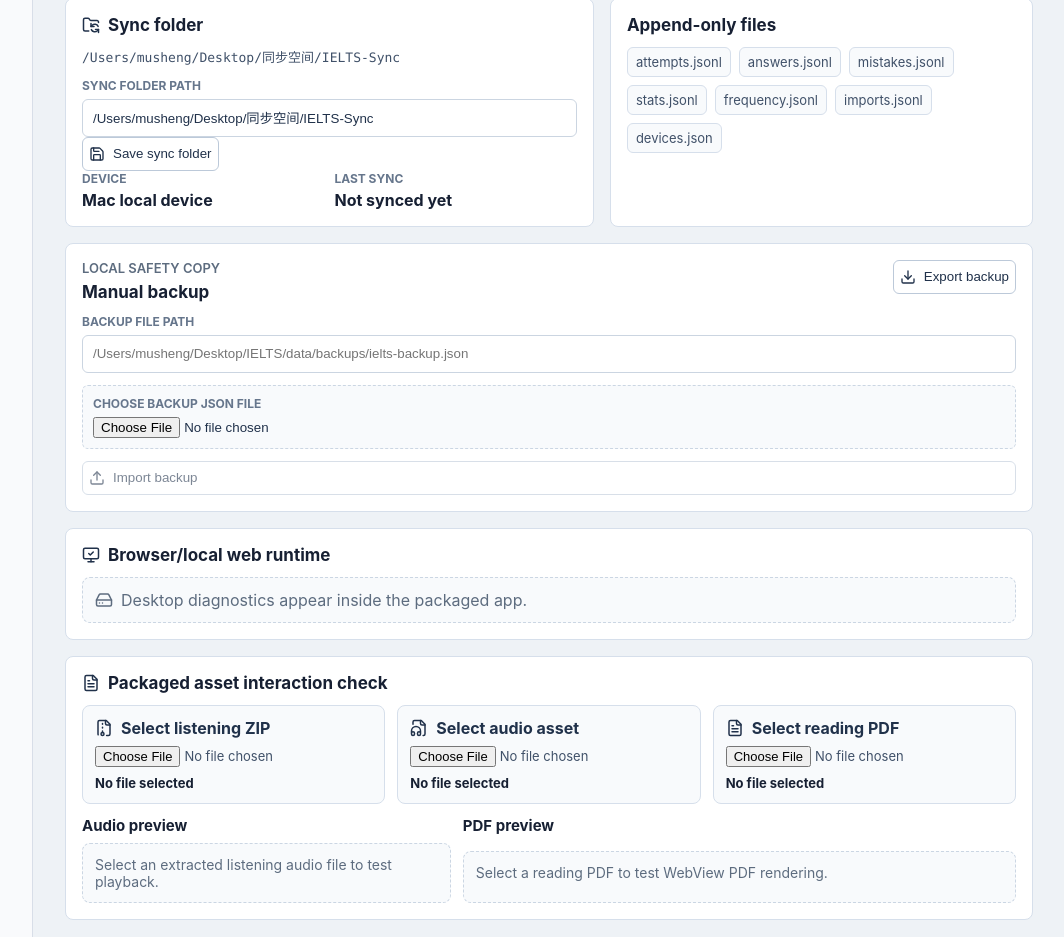
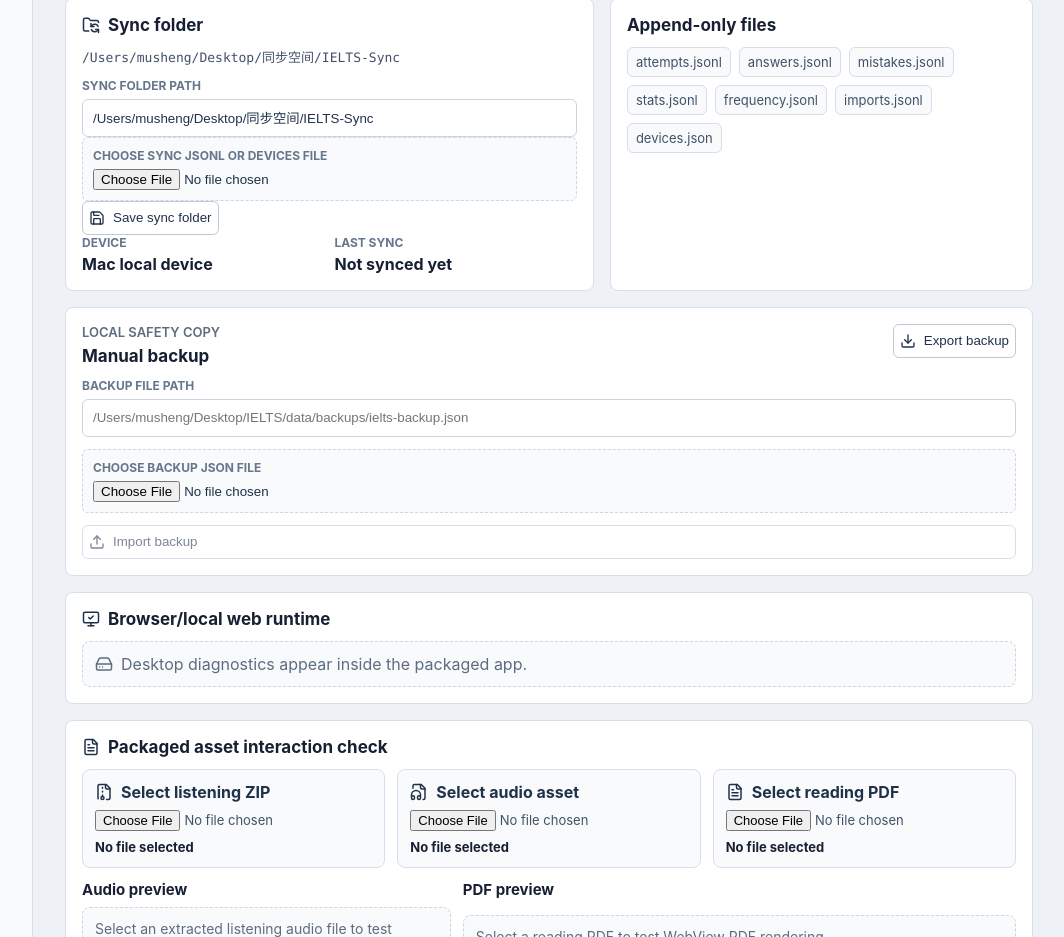
Before and after one commit to 929029376/IELTS, a React (Vite) app in the folder apps/web/: page / in a window 1280 px wide. Shown: the part 2800-3737 px from the top of the page, without its empty margins (215-1279 px from the left). Built offline with nearby package versions, Linux system fonts and the light colour scheme; no server answers.

Commit message:
feat: add sync folder file picker control

```diff
--- a/apps/web/src/app/app.css
+++ b/apps/web/src/app/app.css
@@ -1106,6 +1106,7 @@ h1 {
 
 .backup-path-control,
 .backup-file-picker,
+.sync-folder-file-picker,
 .sync-path-control {
   display: grid;
   gap: 6px;
@@ -1113,6 +1114,7 @@ h1 {
 
 .backup-path-control span,
 .backup-file-picker span,
+.sync-folder-file-picker span,
 .sync-path-control span {
   color: #66768c;
   font-size: 12px;
@@ -1137,7 +1139,19 @@ h1 {
   background: #f8fafc;
 }
 
+.sync-folder-file-picker {
+  padding: 10px;
+  border: 1px dashed #cbd6e3;
+  border-radius: 6px;
+  background: #f8fafc;
+}
+
 .backup-file-picker input {
+  width: 100%;
+  color: #20314a;
+}
+
+.sync-folder-file-picker input {
   width: 100%;
   color: #20314a;
 }
--- a/apps/web/src/features/sync/SyncSettingsPreview.tsx
+++ b/apps/web/src/features/sync/SyncSettingsPreview.tsx
@@ -43,6 +43,12 @@ function getLocalFilePath(file: File | null) {
 
   const fileWithLocalPath = file as File & { path?: string; webkitRelativePath?: string };
   return fileWithLocalPath.path?.trim() || fileWithLocalPath.webkitRelativePath?.trim() || "";
+}
+
+function getParentDirectory(filePath: string) {
+  const normalizedPath = filePath.trim();
+  const separatorIndex = Math.max(normalizedPath.lastIndexOf("/"), normalizedPath.lastIndexOf("\\"));
+  return separatorIndex > 0 ? normalizedPath.slice(0, separatorIndex) : "";
 }
 
 export function SyncSettingsPreview({
@@ -189,6 +195,21 @@ export function SyncSettingsPreview({
     }
   }
 
+  function fillSyncFolderFromSelectedFile(file: File | null) {
+    const localPath = getLocalFilePath(file);
+    const parentDirectory = getParentDirectory(localPath);
+    if (parentDirectory.length > 0) {
+      setEditableSyncPath(parentDirectory);
+      setSyncError(null);
+      setSyncConfigSaved(false);
+      return;
+    }
+
+    if (file) {
+      setSyncError(`${file.name} selected, but the local folder path was not exposed. Paste the full folder path before saving.`);
+    }
+  }
+
   return (
     <section className="sync-settings-band" aria-label="Sync settings">
       <div className="reports-header">
@@ -215,6 +236,15 @@ export function SyncSettingsPreview({
               aria-label="Sync folder path"
               onChange={(event) => setEditableSyncPath(event.target.value)}
               value={editableSyncPath}
+            />
+          </label>
+          <label className="sync-folder-file-picker">
+            <span>Choose sync JSONL or devices file</span>
+            <input
+              accept=".jsonl,.json,application/json"
+              aria-label="Choose sync JSONL or devices file"
+              type="file"
+              onChange={(event) => fillSyncFolderFromSelectedFile(event.currentTarget.files?.[0] ?? null)}
             />
           </label>
           <button
```
Also changed, not shown: 3 other files (tests, documents, lock files or other folders).
